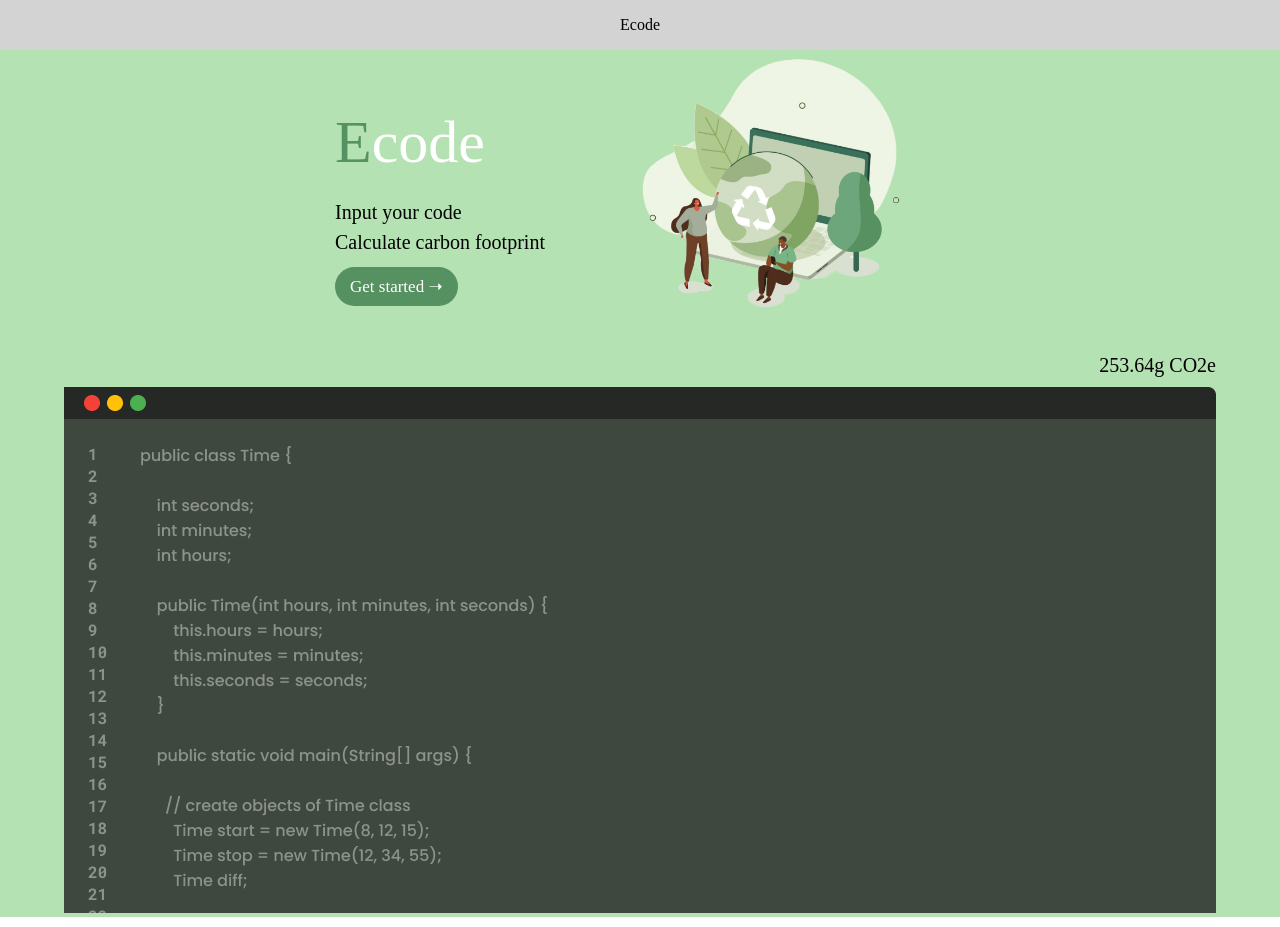
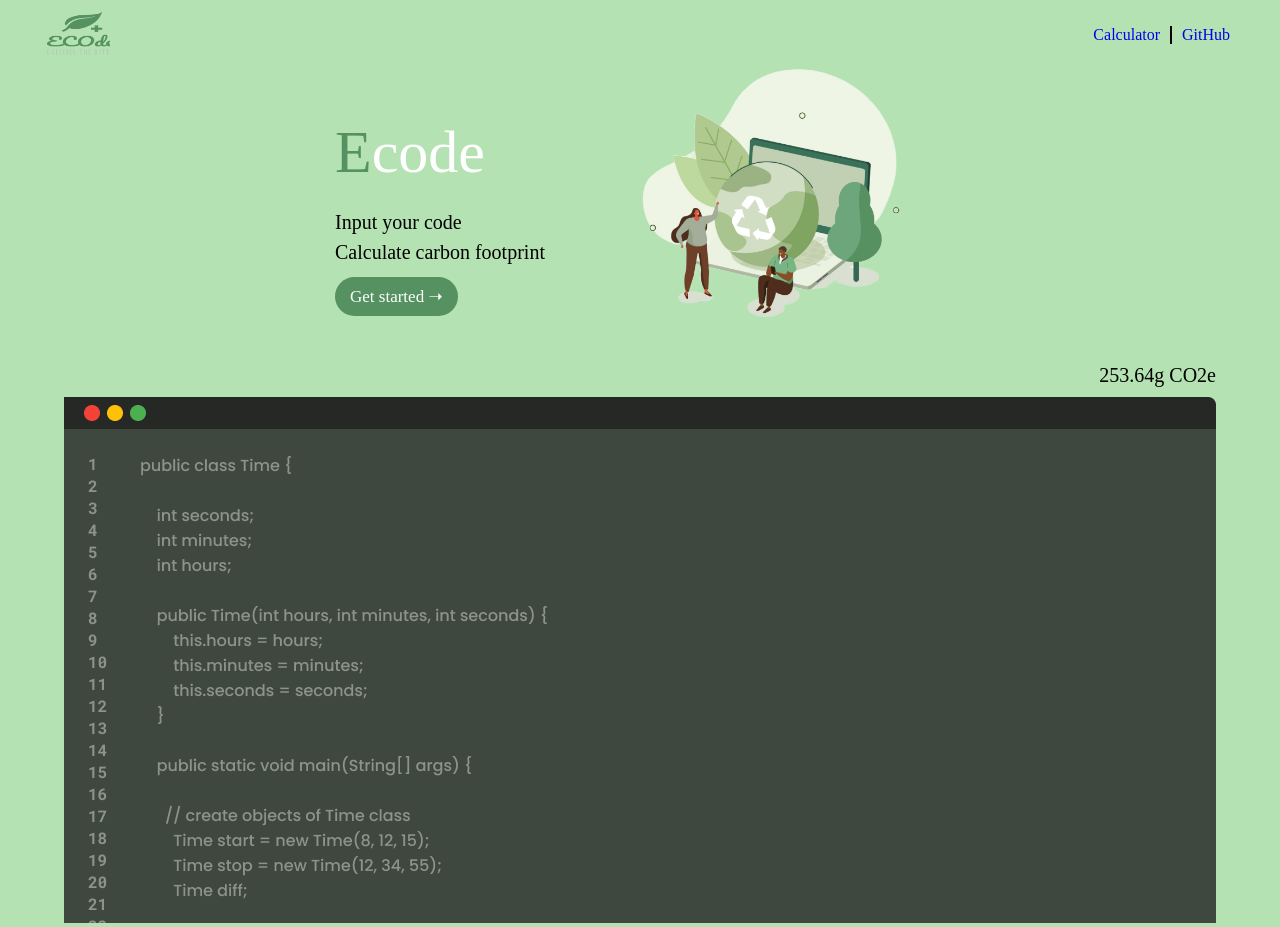
Before and after one commit to skkuse/2023fall_41class_team2, a React (Vite) app in the folder frontend/: page /main in a window 1280 px wide. Built offline with nearby package versions, Linux system fonts and the light colour scheme.

Commit message:
Modify Header

```diff
--- a/frontend/package.json
+++ b/frontend/package.json
@@ -12,6 +12,9 @@
   },
   "dependencies": {
     "@codemirror/lang-java": "^6.0.1",
+    "@emotion/react": "^11.11.1",
+    "@emotion/styled": "^11.11.0",
+    "@mui/material": "^5.14.18",
     "@tanstack/react-query": "^4.35.7",
     "@uiw/codemirror-theme-vscode": "^4.21.19",
     "@uiw/react-codemirror": "^4.21.19",
--- a/frontend/src/base.scss
+++ b/frontend/src/base.scss
@@ -6,3 +6,7 @@ $header-height: 50px;
 $main-background-color: #B5E2B2;
 
 $green : #569161;
+
+body {
+    overflow-y:scroll;
+}
--- a/frontend/src/components/common/Header.scss
+++ b/frontend/src/components/common/Header.scss
@@ -3,10 +3,34 @@
 
 @import '@/base.scss';
 
+
 .header {
   display: flex;
   height: $header-height;
-  justify-content: center;
+  justify-content: space-between;
   align-items: center;
-  background-color: lightgray;
+  padding: 10px 40px 0px 40px;
+  background-color: $main-background-color;
 }
+
+.header_logo_img{
+  width: 70px;
+}
+
+.header_links{
+  display: flex;
+
+
+}
+
+a {
+  text-decoration: none;
+}
+
+a:visited, a:hover, a:active {
+  color: inherit;
+}
+
+.header_links div{
+  padding:0px 10px;
+}
--- a/frontend/src/components/common/Header.tsx
+++ b/frontend/src/components/common/Header.tsx
@@ -1,9 +1,28 @@
 // Copyright (C) 2023 Intel Corporation
 // SPDX-License-Identifier: MIT
 import './Header.scss';
+import Logo from '../../assets/LoGo.png';
+import Divider from '@mui/material/Divider';
 
 const Header = () => {
-  return <div className="header">Ecode</div>;
+  return(
+    <div className="header">
+    <div className='header_logo'>
+      <a href="/main">
+       <img className='header_logo_img' src={Logo}/>
+      </a>
+    </div>
+    <div className='header_links'>
+      <a href="/">
+        <div>Calculator</div>
+      </a>
+      <Divider orientation="vertical" flexItem sx={{ bgcolor: "black" , borderRightWidth: 2}}/>
+      <a href="https://github.com/skkuse/2023fall_41class_team2">
+        <div>GitHub</div>
+      </a>
+    </div>
+    </div>
+  )
 };
 
 export default Header;
--- a/frontend/src/pages/Home.scss
+++ b/frontend/src/pages/Home.scss
@@ -1,6 +1,9 @@
 // Copyright (C) 2023 Intel Corporation
 // SPDX-License-Identifier: MIT
 @import '@/base.scss';
+
+
+
 
 .home {
   padding: 70px;
--- a/frontend/src/pages/MainPage.scss
+++ b/frontend/src/pages/MainPage.scss
@@ -49,6 +49,17 @@
     border: none;
     border-radius: 20px;
 }
+
+.main_banner_button button:hover{
+    background-color: white;
+    color: $green;
+    font-size: 17px;
+    padding: 10px 15px;
+    border: none;
+    border-radius: 20px;
+    transition: all 0.3s;
+}
+
 .main_banner_img{
     width: 400px;
 }
--- a/frontend/src/pages/MainPage.tsx
+++ b/frontend/src/pages/MainPage.tsx
@@ -19,7 +19,8 @@ const MainPage = () => {
                             </span>
                         </div>
                         <div className='main_banner_button'>
-                            <button>Get started ➝</button>
+
+                            <button type='button' onClick={(e) => { e.preventDefault(); location.href='/'; }}>Get started ➝</button>
                         </div>
                     </div>
                     <img src={Banner} className='main_banner_img' />
```
Also changed, not shown: frontend/src/Layout.tsx (line endings or trailing spaces), frontend/src/assets/LoGo.png (added), 1 other file (tests, documents, lock files or other folders).
